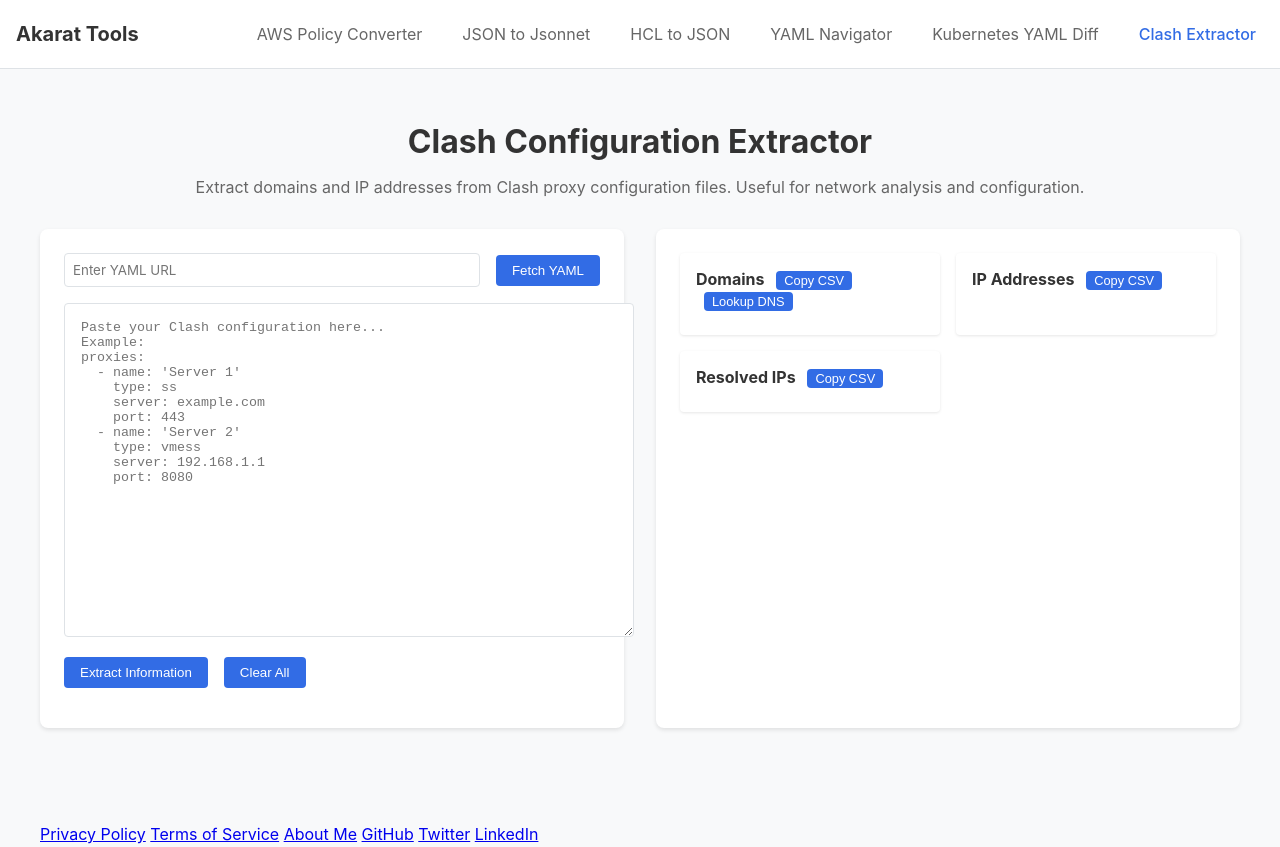
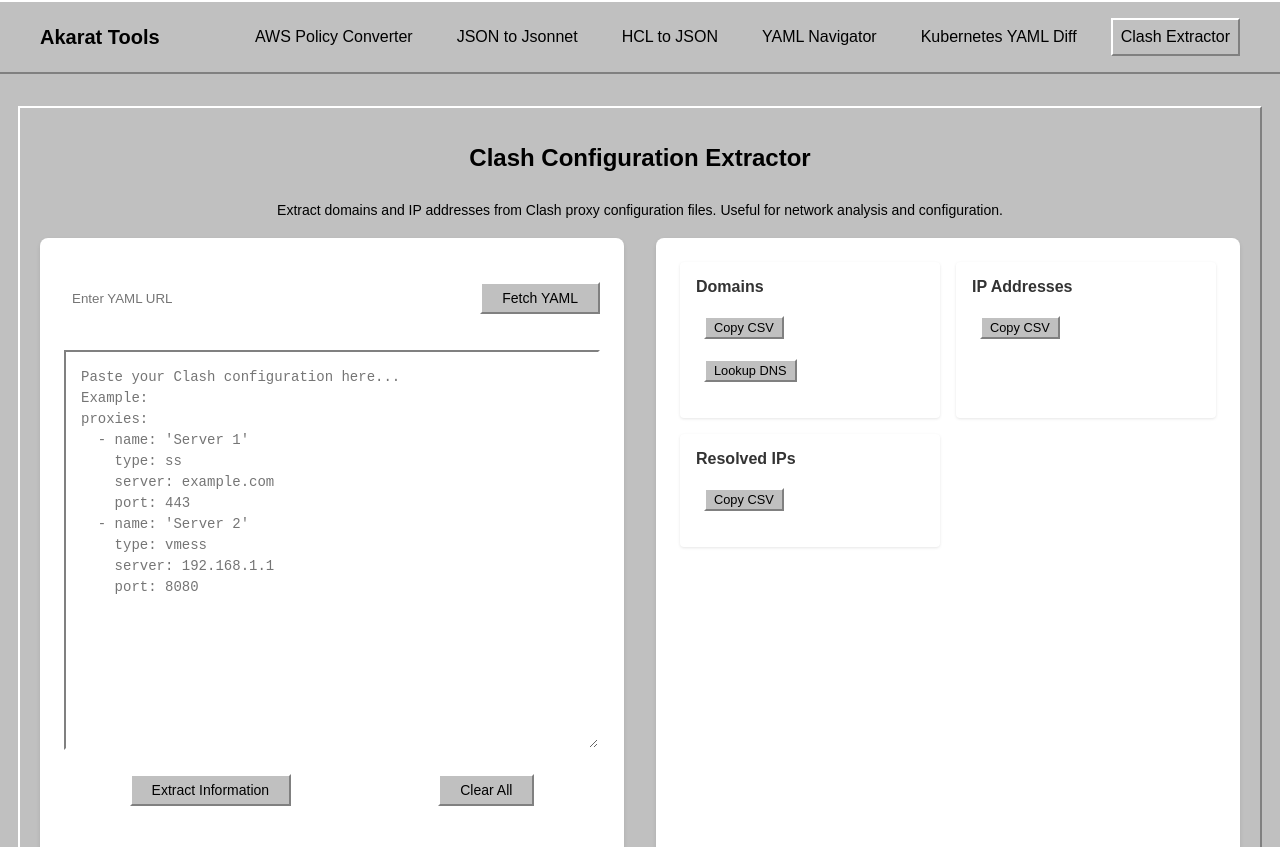
Before and after one commit to bohrasd/aws-policy-hcl-converter, a website: page clash-extractor.html in a window 1280 px wide. Shown: the top 847 px of the page. Drawn offline with nearby package versions, Linux system fonts and the light colour scheme.

Commit message:
theming stuff

```diff
--- a/clash-extractor.html
+++ b/clash-extractor.html
@@ -39,30 +39,24 @@
 
     <script src="https://cdnjs.cloudflare.com/ajax/libs/js-yaml/4.1.0/js-yaml.min.js"></script>
     <style>
-        :root {
-            --primary-color: #326ce5;
-            --background-color: #f8f9fa;
-            --border-color: #dee2e6;
-        }
-
         body {
-            font-family: -apple-system, BlinkMacSystemFont, 'Segoe UI', Roboto, Arial, sans-serif;
+            font-family: 'MS Sans Serif', 'Microsoft Sans Serif', sans-serif;
             margin: 0;
             padding: 0;
-            background-color: var(--background-color);
+            background-color: #c0c0c0;
+            color: #000000;
         }
 
         .nav-header {
-            background-color: white;
+            background-color: #c0c0c0;
             padding: 1rem;
-            border-bottom: 1px solid var(--border-color);
-            position: sticky;
-            top: 0;
-            z-index: 1000;
+            border-bottom: 2px solid #808080;
+            border-top: 2px solid #ffffff;
+            margin-bottom: 2rem;
         }
 
         .nav-container {
-            max-width: 1400px;
+            max-width: 1200px;
             margin: 0 auto;
             display: flex;
             justify-content: space-between;
@@ -72,13 +66,8 @@
         .nav-brand {
             font-size: 1.25rem;
             font-weight: bold;
-            color: #333;
+            color: #000000;
             text-decoration: none;
-            transition: color 0.2s;
-        }
-
-        .nav-brand:hover {
-            color: var(--primary-color);
         }
 
         .nav-links {
@@ -87,39 +76,117 @@
         }
 
         .nav-link {
-            color: #666;
+            color: #000000;
             text-decoration: none;
             padding: 0.5rem;
-            border-radius: 4px;
-            transition: all 0.2s;
+            border: 2px solid transparent;
         }
 
-        .nav-link:hover {
-            color: #333;
-            background-color: #e9ecef;
-        }
-
-        .nav-link.active {
-            color: var(--primary-color);
-            font-weight: 500;
+        .nav-link:hover, .nav-link.active {
+            border-top: 2px solid #ffffff;
+            border-left: 2px solid #ffffff;
+            border-bottom: 2px solid #808080;
+            border-right: 2px solid #808080;
+            background-color: #c0c0c0;
         }
 
         .container {
             max-width: 1200px;
             margin: 0 auto;
-            padding: 2rem;
+            padding: 20px;
+            background-color: #c0c0c0;
+            border-top: 2px solid #ffffff;
+            border-left: 2px solid #ffffff;
+            border-bottom: 2px solid #808080;
+            border-right: 2px solid #808080;
         }
 
         h1 {
-            color: #333;
+            color: #000000;
             text-align: center;
-            margin-bottom: 1rem;
+            margin-bottom: 30px;
+            font-size: 24px;
         }
 
         .description {
             text-align: center;
-            margin-bottom: 2rem;
-            color: #666;
+            margin-bottom: 20px;
+            font-size: 14px;
+            color: #000000;
+        }
+
+        textarea {
+            width: 100%;
+            box-sizing: border-box;
+            height: 400px;
+            padding: 15px;
+            border-top: 2px solid #808080;
+            border-left: 2px solid #808080;
+            border-bottom: 2px solid #ffffff;
+            border-right: 2px solid #ffffff;
+            font-family: 'Courier New', monospace;
+            resize: vertical;
+            background-color: #ffffff;
+            color: #000000;
+            font-size: 14px;
+            line-height: 1.5;
+        }
+
+        button {
+            display: block;
+            margin: 20px auto;
+            padding: 6px 20px;
+            background-color: #c0c0c0;
+            color: #000000;
+            border-top: 2px solid #ffffff;
+            border-left: 2px solid #ffffff;
+            border-bottom: 2px solid #808080;
+            border-right: 2px solid #808080;
+            cursor: pointer;
+            font-family: 'MS Sans Serif', 'Microsoft Sans Serif', sans-serif;
+            font-size: 14px;
+        }
+
+        button:active {
+            border-top: 2px solid #808080;
+            border-left: 2px solid #808080;
+            border-bottom: 2px solid #ffffff;
+            border-right: 2px solid #ffffff;
+            padding: 7px 19px 5px 21px;
+        }
+
+        .error {
+            color: #ff0000;
+            margin-top: 10px;
+            text-align: center;
+            font-size: 14px;
+        }
+
+        .site-footer {
+            background-color: #c0c0c0;
+            padding: 20px;
+            margin-top: 20px;
+            border-top: 2px solid #808080;
+        }
+
+        .footer-content {
+            max-width: 1200px;
+            margin: 0 auto;
+            text-align: center;
+        }
+
+        .footer-links {
+            margin-bottom: 20px;
+        }
+
+        .footer-links a {
+            color: #000000;
+            text-decoration: none;
+            margin: 0 10px;
+        }
+
+        .footer-links a:hover {
+            text-decoration: underline;
         }
 
         .extractor-container {
@@ -136,41 +203,10 @@
             box-shadow: 0 2px 4px rgba(0, 0, 0, 0.1);
         }
 
-        textarea {
-            width: 100%;
-            height: 300px;
-            padding: 1rem;
-            border: 1px solid var(--border-color);
-            border-radius: 4px;
-            font-family: monospace;
-            resize: vertical;
-            margin-bottom: 1rem;
-        }
-
         .button-container {
             display: flex;
             gap: 1rem;
             margin-bottom: 1rem;
-        }
-
-        button {
-            padding: 0.5rem 1rem;
-            background-color: var(--primary-color);
-            color: white;
-            border: none;
-            border-radius: 4px;
-            cursor: pointer;
-            transition: background-color 0.2s;
-        }
-
-        button:hover {
-            background-color: #2857b8;
-        }
-
-        .error {
-            color: #dc3545;
-            margin-top: 0.5rem;
-            font-size: 0.9rem;
         }
 
         .results-container {
```
Also changed, not shown: hcl-to-json.html (+58 -24 lines).
